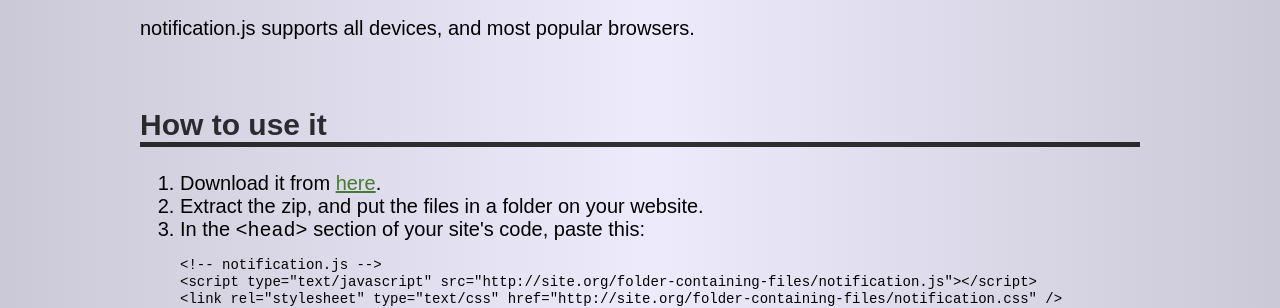
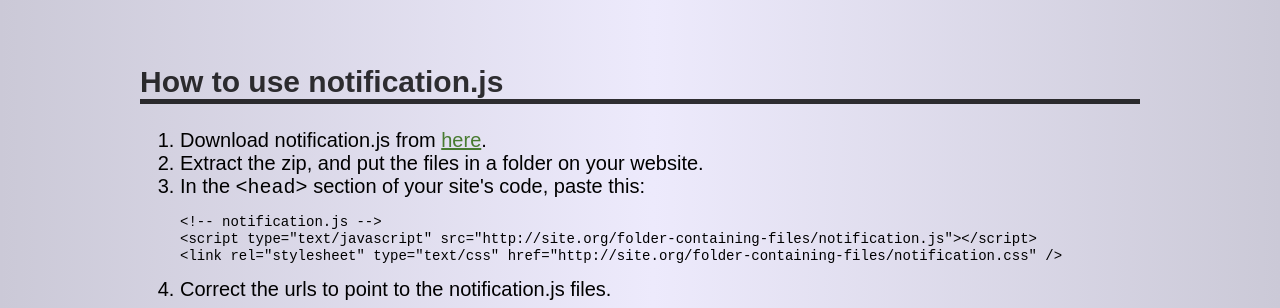
Before and after one commit to codexa/notification.js, a plain HTML site: page index.html in a window 1280 px wide. Shown: the part 538-846 px from the top of the page. Drawn offline with Linux system fonts and the light colour scheme.

Commit message:
Edits to the article

```diff
--- a/index.html
+++ b/index.html
@@ -15,7 +15,7 @@
   <link rel="stylesheet" type="text/css" href="notification.css" />
 </head>
 <body>
-  <noscript>Scripts must be enabled to use notification.js.</noscript>
+  <noscript>Scripts must be enabled in order to use notification.js.</noscript>
   <header>
     <div class="container">
       <span class="brand">notification.js</span>
@@ -29,7 +29,7 @@
     <button onClick="notification.show()">Neither</button>
     <button onClick="notification.show('Look at this', '...spiffy notification!', 'https://dl.dropboxusercontent.com/s/qi6dyqfz98x8wen/codexa.png?token_hash=AAHYJ-u_kXPueDissEaprMNhxRKlfxTQcHkeGTpuZsaMrQ&dl=1')">An Icon!</button>
 
-    <br><br><h2>How  works</h2>
+    <br><br><h2>How notification.js works</h2>
     <p>Many websites and apps need to alert the user to changes in a minimalistic, yet attention-grabbing way.
     The Notifications API that was introduced in Firefox 4 provides the ideal solution to this issue.
     Unfortunately, the API never became standardized, and because of that, is only supported in Firefox.</p>
@@ -39,11 +39,10 @@
     function, and notification.js will either delegate the notification to the Notifications API (if the user is using Firefox 4+),
     or it will create a notification on top of the actual website.
     </p>
-    <p>notification.js supports all devices, and most popular browsers.</p>
 
-    <br><h2>How to use it</h2>
+    <br><h2>How to use notification.js</h2>
     <ol>
-      <li>Download it from <a href="https://github.com/Codexa/notification.js/releases/download/v0.1/notification.js-0.1.zip" target="_blank">here</a>.</li>
+      <li>Download notification.js from <a href="https://github.com/Codexa/notification.js/releases/download/v0.1/notification.js-0.1.zip" target="_blank">here</a>.</li>
       <li>Extract the zip, and put the files in a folder on your website.</li>
       <li>In the <code>&lt;head&gt;</code> section of your site's code, paste this:
       <p style="font-size: 14px;"><code>
```
